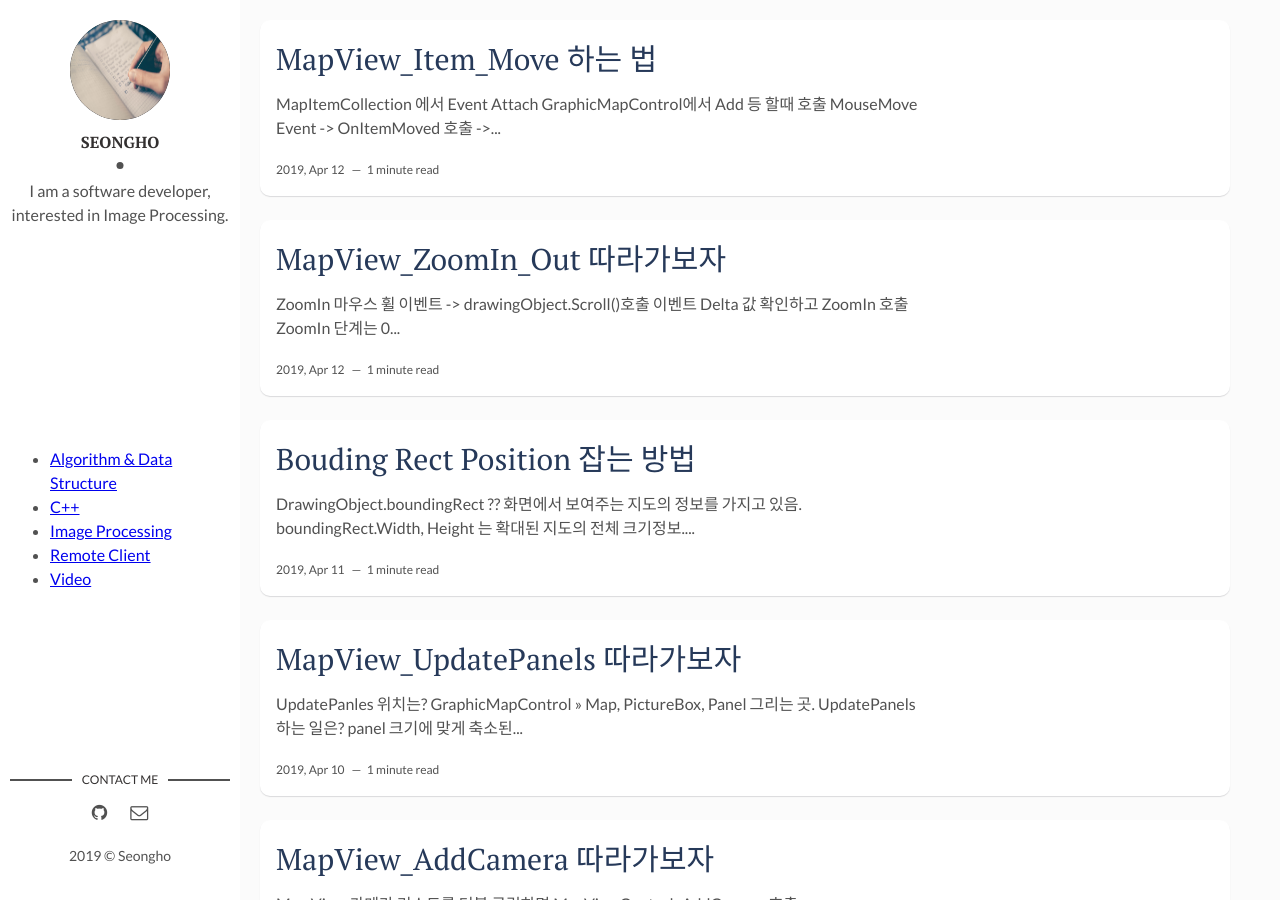
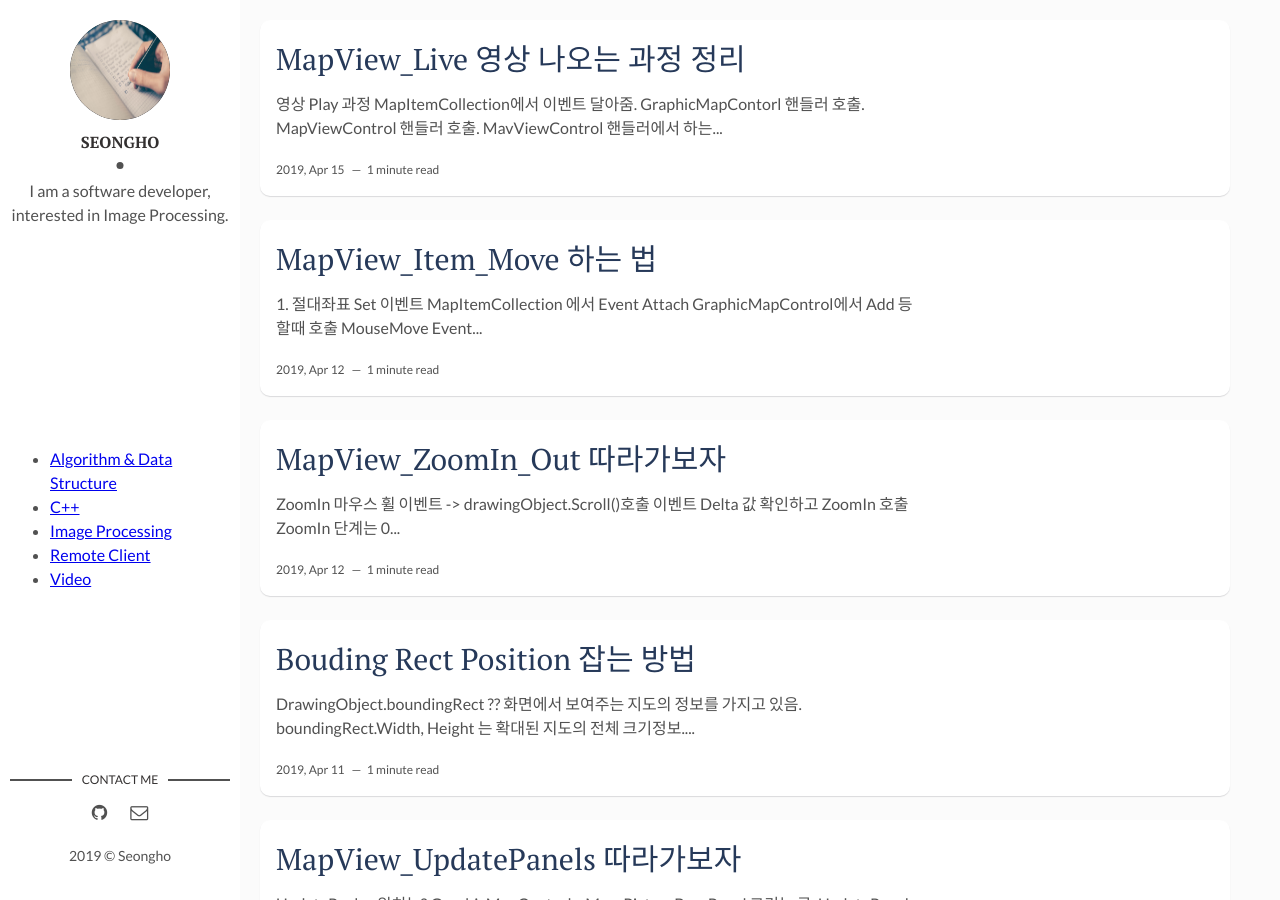
Before and after one commit to nsho77/nsho77.github.io, a Jekyll site: the page built from index.html, in a window 1280 px wide and 900 px high. Built offline with Jekyll 4.4.1, drawn with Linux system fonts in a browser that asks for light colours; the list of posts is cut into pages by our own code; some of the changed text lies outside the part shown.

Commit message:
MapView_LivePlay

```diff
--- a/_posts/RemoteClient/2019-04-12-RC_MapView_Item_Move.md
+++ b/_posts/RemoteClient/2019-04-12-RC_MapView_Item_Move.md
@@ -7,7 +7,8 @@ img:  # Add image post (optional)
 tags: [development]
 categories : [Remote Client]
 ---
-1.
+# 1. 절대좌표 Set 이벤트
+
 ## MapItemCollection 에서 Event Attach
  - GraphicMapControl에서 Add 등 할때 호출
  - MouseMove Event -> OnItemMoved 호출 -> SetAbsoluteLocation 호출
@@ -16,7 +17,8 @@ categories : [Remote Client]
  - mapItem 중심 좌표를 현재 지도 사이즈 대비 비율로 변환
  - item.AbsoluteLocation 에 저장.
 
-2.
+# 2. ControlMoverOrResizer 이벤트
+
 ## ControlMoverOrResizer 에서 Event Attach
  - Initialize 로 등록
  - MoveControl 호출
--- /dev/null
+++ b/_posts/RemoteClient/2019-04-15-RC_MapView_Live_Play.md
@@ -0,0 +1,32 @@
+---
+layout: post
+title: MapView_Live 영상 나오는 과정 정리
+date: 2019-04-15 09:40:00 +0900
+description: Remote Client # Add post description (optional)
+img:  # Add image post (optional)
+tags: [development]
+categories : [Remote Client]
+---
+
+## 영상 Play 과정
+ - MapItemCollection에서 이벤트 달아줌.
+ - GraphicMapContorl 핸들러 호출.
+ - MapViewControl 핸들러 호출.
+
+## MavViewControl 핸들러에서 하는 일?
+ - 핸들러 이름 : OnMapControlItemDoubleCliked(object sender, ItemEventArgs e)
+ - e.Item.Key 와 deviceManager Camera list Cam ID 와 비교해서 카메라 Get.
+ - e.Item 이용해서 IvsScreenControl 이 표시될 좌표 Set.
+ - PlayCamera 호출.
+
+## PlayCamera 하는 일?
+ - 다른 카메라 스트림 모두 중지.
+ - IvsScreenProxy 이용 Native 함수 StartPlay 호출.
+
+## StartPlay 했을 때 Stream Set되는 방법?
+ - <Uid, MultiScreen> map 에 IvsScreenControl 이 저장.
+ - MultiScreen 에서 Stream 관리.
+
+## Stop 했을 때 Live, Map 스트림 함께 Stop 되는지?
+ - 아님.
+ - Screen 을 저장하는 Uid 가 다름.
```
